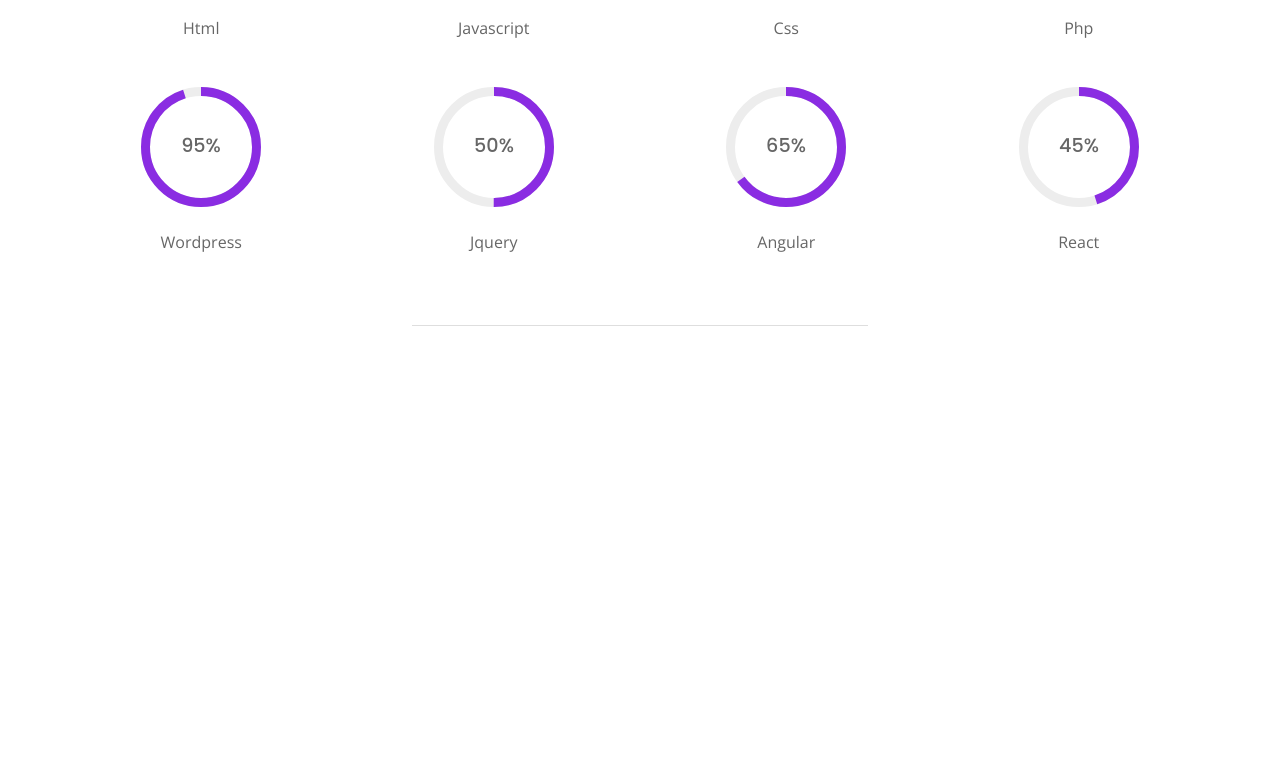
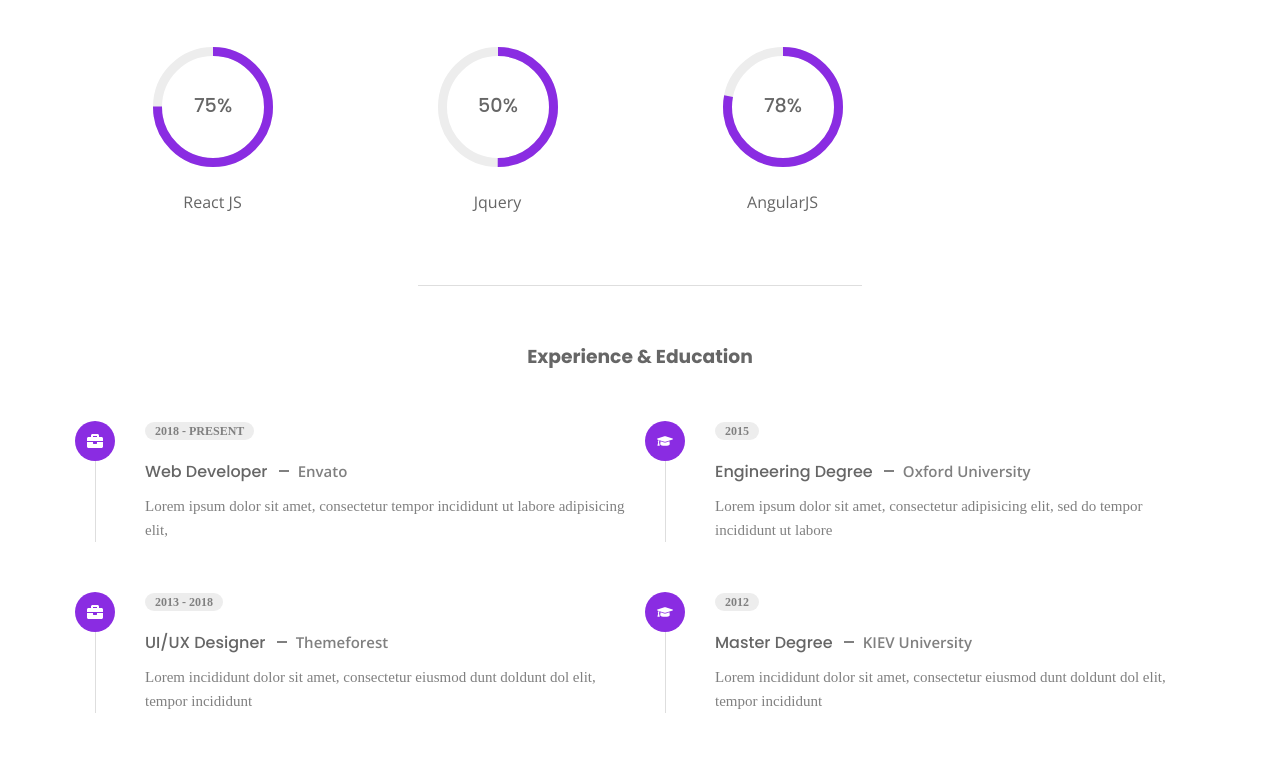
Before and after one commit to Jeeva2434/personal-portfolio-react, a React (Vite) app: page /about in a window 1280 px wide. Shown: the part 900-1660 px from the top of the page. Before the commit the page ends 1352 px from the top, so only its background shows below. Built offline with nearby package versions, Linux system fonts and the light colour scheme.

Commit message:
portfolio section design

```diff
--- a/package.json
+++ b/package.json
@@ -11,6 +11,7 @@
   },
   "dependencies": {
     "html-react-parser": "^4.2.1",
+    "prop-types": "^15.8.1",
     "react": "^18.2.0",
     "react-circular-progressbar": "^2.1.0",
     "react-dom": "^18.2.0",
--- a/src/App.css
+++ b/src/App.css
@@ -90,6 +90,7 @@
     /* background-color: var(--first-color); */
     max-width: 1140px;
     margin-inline: auto;
+    padding-inline: 15px;
 }
 
 .grid{
--- /dev/null
+++ b/src/components/PortfolioItem.jsx
@@ -0,0 +1,60 @@
+import {useState} from 'react';
+import Close from '../assets/close.svg';
+import PropTypes from 'prop-types';
+
+const PortfolioItem = ({img,title,details}) => {
+  const[modal,setModal] = useState(false);
+  const toggleModal = () => {
+    setModal(!modal);
+  }
+
+  return (
+    <div className="portfolio__item">
+        <img src={img} alt={title} className="portfolio__img"/>
+
+        <div className="portfolio__hover" onClick={toggleModal}>
+            <h3 className="portfolio__title">
+                {title}
+            </h3>
+        </div>
+
+
+        {modal && (
+            <div className="portfolio__modal">
+                <div className="portfolio__modal-content">
+                    <img src={Close} alt='' className='modal__close' onClick={toggleModal}/>
+
+                    <h3 className="modal__title">{title}</h3>
+
+                    <ul className="modal__list grid">
+                        {details && details.map(({icon,title,desc},index)=>{
+                            return (
+                                <li className="modal__item" key={index}>
+                                    <span className="item__icon">{icon}</span>
+
+                                    <div>
+                                        <span className="item__title">{title}</span>
+                                        <span className="item__details">{desc}</span>
+                                    </div>
+                                </li>
+                            )
+                        })}
+                    </ul>
+
+                <img src={img} alt={title} className='modal__img'/>
+
+                </div>
+            </div>
+        )}
+
+    </div>
+  )
+}
+
+PortfolioItem.propTypes = {
+    img: PropTypes.string,
+    title: PropTypes.string,
+    details: PropTypes.array
+};
+
+export default PortfolioItem
--- /dev/null
+++ b/src/components/ResumeItem.jsx
@@ -0,0 +1,23 @@
+import PropTypes from 'prop-types';
+import parse from 'html-react-parser';
+
+
+const ResumeItem = ({icon,year,title,desc}) => {
+  return (
+    <div className="resume__item">
+      <div className="resume__icon">{icon}</div>
+      <span className="resume__date">{year}</span>
+      <h3 className="resume__subtitle">{parse(title)}</h3>
+      <p className="resume__description">{desc}</p>
+    </div>
+  )
+}
+
+ResumeItem.propTypes = {
+    icon: PropTypes.node.isRequired,
+    year: PropTypes.string.isRequired,
+    title: PropTypes.string.isRequired,
+    desc: PropTypes.string, // You can adjust the prop type based on the actual data type of 'desc'
+  };
+
+export default ResumeItem
--- a/src/data.jsx
+++ b/src/data.jsx
@@ -186,7 +186,7 @@
   {
     id: 1,
     title: 'Html',
-    percentage: '25',
+    percentage: '95',
   },
 
   {
@@ -198,19 +198,19 @@
   {
     id: 3,
     title: 'Css',
-    percentage: '70',
+    percentage: '90',
   },
 
   {
     id: 4,
-    title: 'Php',
-    percentage: '66',
+    title: 'Bootstrap',
+    percentage: '86',
   },
 
   {
     id: 5,
-    title: 'Wordpress',
-    percentage: '95',
+    title: 'React JS',
+    percentage: '75',
   },
 
   {
@@ -221,14 +221,8 @@
 
   {
     id: 7,
-    title: 'Angular',
-    percentage: '65',
-  },
-
-  {
-    id: 8,
-    title: 'React',
-    percentage: '45',
+    title: 'AngularJS',
+    percentage: '78',
   },
 ];
 
--- a/src/pages/Portfolio/Portfolio.jsx
+++ b/src/pages/Portfolio/Portfolio.jsx
@@ -1,8 +1,20 @@
-// import React from 'react'
+import PortfolioItem from "../../components/PortfolioItem"
+import {portfolio} from '../../data'
+import './portfolio.css';
 
 const Portfolio = () => {
   return (
-    <div>Portfolio</div>
+      <section className="portfolio section">
+        <h2 className="section__title">
+          My <span>Portfolio</span>
+        </h2>
+
+        <div className="portfolio__container container grid">
+              {portfolio && portfolio.map((item)=>{
+                return <PortfolioItem key={item.id} {...item} />
+              })}
+        </div>
+      </section>
   )
 }
 
--- a/src/pages/Portfolio/portfolio.css
+++ b/src/pages/Portfolio/portfolio.css
@@ -0,0 +1,120 @@
+.section__title{
+    margin-bottom: 30px !important;
+}
+.portfolio__container{
+    grid-template-columns: repeat(3,1fr);
+}
+
+.portfolio__item{
+    position: relative;
+    border-radius: 10px;
+    overflow: hidden;
+    cursor: pointer;
+}
+
+.portfolio__img{
+    height: 250px;
+    width: 100%;
+    object-fit: cover;
+    vertical-align: middle;
+}
+
+.portfolio__hover{
+  position: absolute;
+  /* top: -99%;
+  left: 0;
+  width: 100%;
+  height: 100%; */
+  inset: 0;
+  opacity: 0;
+  display: grid;
+  place-items: center;
+  background-color: var(--first-color);
+  transition: all 0.3s ease;
+}
+
+.portfolio__item:hover .portfolio__hover{
+    /* top: 100%;
+    inset-block: 0; */
+    opacity: 1;
+}
+
+.portfolio__title{
+    color: var(--text-white);
+    font-size: var(--large_font-size);
+    font-weight: var(--weight-500);
+    transform: translateY(-20px);
+    transition: all 0.3s ease;
+}
+
+.portfolio__item:hover .portfolio__title{
+    transform: translateY(0);
+}
+
+.portfolio__modal{
+    position: fixed;
+    inset: 0;
+    background-color: hsl(0,0%,0%,0.3);
+    z-index: 1000;
+    display: grid;
+    place-items: center;
+    padding: 15px;
+}
+
+.portfolio__modal-content{
+    background-color: var(--container-color);
+    max-width: 650px;
+    width: 100%;
+    padding: 32px;
+    border-radius: 10px;
+    position: relative;
+}
+
+.modal__close{
+    position: absolute;
+    top: -3.5%;
+    right: -8.5%;
+    width: 50px;
+    height: 50px;
+    filter: invert(0.8);
+}
+
+.modal__title{
+    text-align: center;
+    color: var(--first-color);
+    font-size: var(--h2-font-size);
+    letter-spacing: 2px;
+    margin-bottom: 24px;
+}
+
+.modal__img{
+    width: 100%;
+    height: 350px;
+    object-fit: cover;
+}
+
+.modal__list{
+   grid-template-columns: repeat(2,1fr);
+   row-gap: 10px;
+   margin-bottom: 24px;
+}
+
+.modal__item{
+    display: flex;
+    align-items: center;
+    column-gap: 8px;
+}
+
+.item__icon{
+    display: flex;
+}
+
+.item__title,
+.item__details{
+  color: var(--title-color);
+  font-size: var(--small-font-size);
+}
+
+.item__details{
+    font-weight: var(--weight-600);
+}
--- a/src/pages/about/About.jsx
+++ b/src/pages/about/About.jsx
@@ -4,6 +4,9 @@
 import CV from '../../assets/steve-Cv.pdf';
 import './about.css';
 import Skills from '../../components/Skills';
+import {resume} from '../../data'
+import ResumeItem from '../../components/ResumeItem';
+
 
 const About = () => {
   return (
@@ -22,7 +25,7 @@
             </ul>
 
             <a href={CV} download className='button'>
-              Download CV
+              Download Cv
               <span className='button__icon'>
                 <FaDownload/>
               </span>
@@ -48,6 +51,27 @@
 
       <div className="separator"></div>
 
+      <section className="resume">
+        <h3 className='section_subtitle subtitle__center'>Experience & Education</h3>
+        <div className="resume__container grid">
+          <div className="resume__data">
+             {resume && resume.map((val)=>{
+                if(val.category === 'experience'){
+                  return <ResumeItem key={val.id} {...val}/>
+                }
+             })}
+          </div>
+
+          <div className="resume__data">
+             {resume && resume.map((val)=>{
+                if(val.category === 'education'){
+                  return <ResumeItem key={val.id} {...val}/>
+                }
+             })}
+          </div>
+        </div>
+      </section>
+
     </main>
   )
 }
--- a/src/pages/about/about.css
+++ b/src/pages/about/about.css
@@ -1,7 +1,9 @@
 .about__container,
 .info__list,
-.stats{
+.stats,
+.resume__container{
   grid-template-columns: repeat(2,1fr);
+  align-items: flex-start;
 }
 
 .info__list{
@@ -98,3 +100,76 @@
     text-align: center;
     margin-top: 24px;
 }
+
+.resume__item{
+  position: relative;
+  padding-left: 60px;
+}
+
+.resume__item:not(:last-child){
+    margin-bottom: 50px;
+}
+
+.resume__item::before{
+    content: '';
+    position: absolute;
+    left: 10px;
+    top: 0;
+    inset-block: 0;
+    border-left: 1px solid var(--border-color);
+}
+
+/* .resume__data .resume__item:not(:last-child)::before{
+    border-left: 1px solid var(--border-color);
+} */
+
+.resume__icon{
+    position: absolute;
+    top: 0;
+    left: -10px;
+    background-color: var(--first-color);
+    width: 40px;
+    height: 40px;
+    border-radius: 50%;
+    text-align: center;
+    line-height: 45px;
+    color: var(--text-white);
+}
+
+.resume__date{
+    background-color: var(--container-color);
+    font-size: var(--tiny-font-size);
+    padding: 2px 10px;
+    border-radius: 20px;
+    font-weight: var(--weight-600);
+}
+
+.resume__subtitle{
+    font-size: var(--large-font-size);
+    font-weight: var(--weight-500);
+    margin-block: 20px 10px;
+}
+
+.resume__subtitle span{
+    color: var(--text-color);
+    font-family: var(--body-font);
+    font-size: var(--small-font-size);
+    font-weight: var(--weight-600);
+    position: relative;
+    padding-left: 26px;
+}
+
+.resume__subtitle span::before{
+    content: '';
+    position: absolute;
+    top: 9px;
+    left: 7px;
+    width: 10px;
+    height: 2px;
+    background-color: var(--text-color);
+}
+
+.resume__description{
+    font-size: var(--small-font-size);
+    line-height: 1.6;
+}
```
Also changed, not shown: 1 other file (tests, documents, lock files or other folders).
